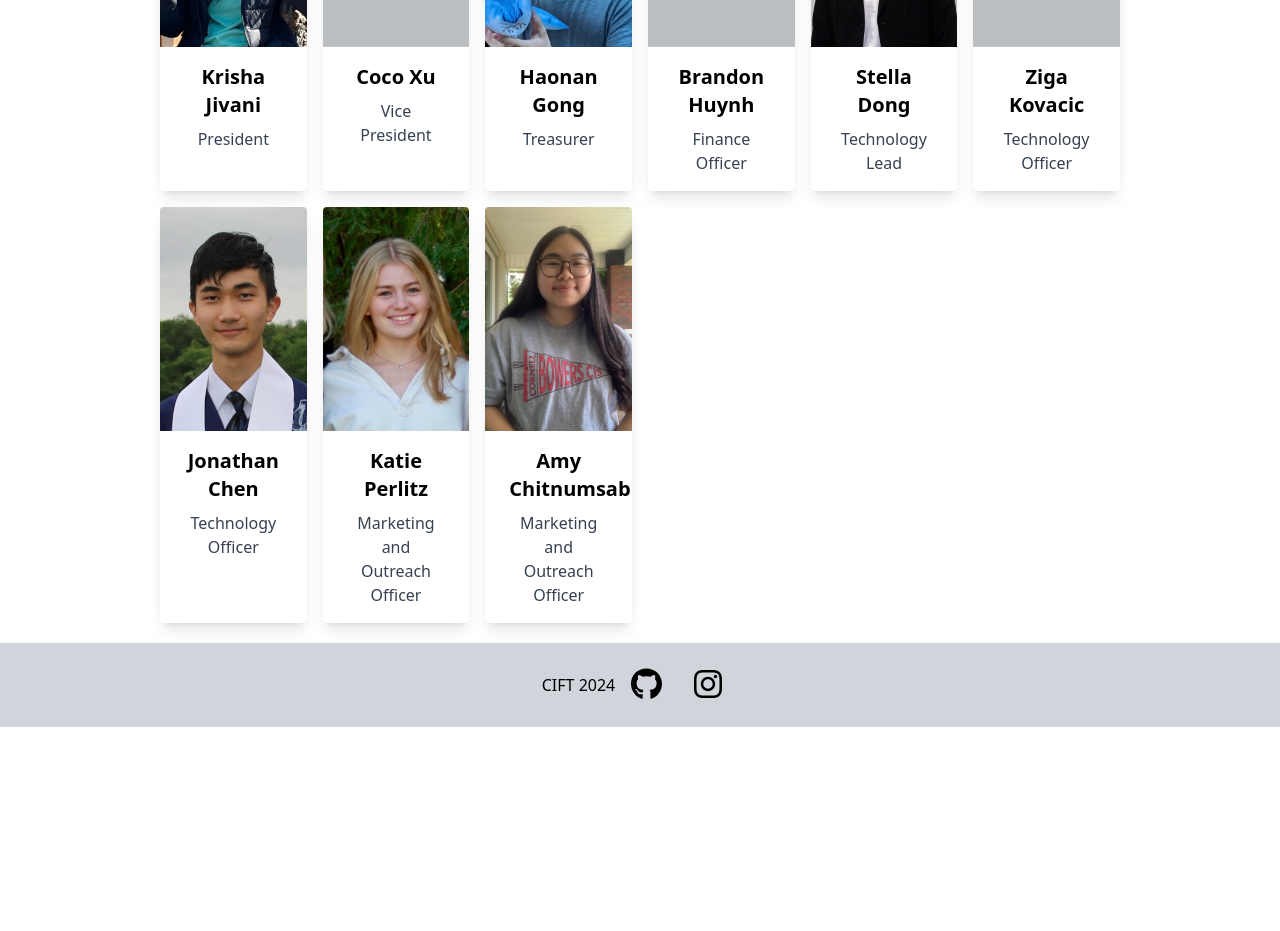
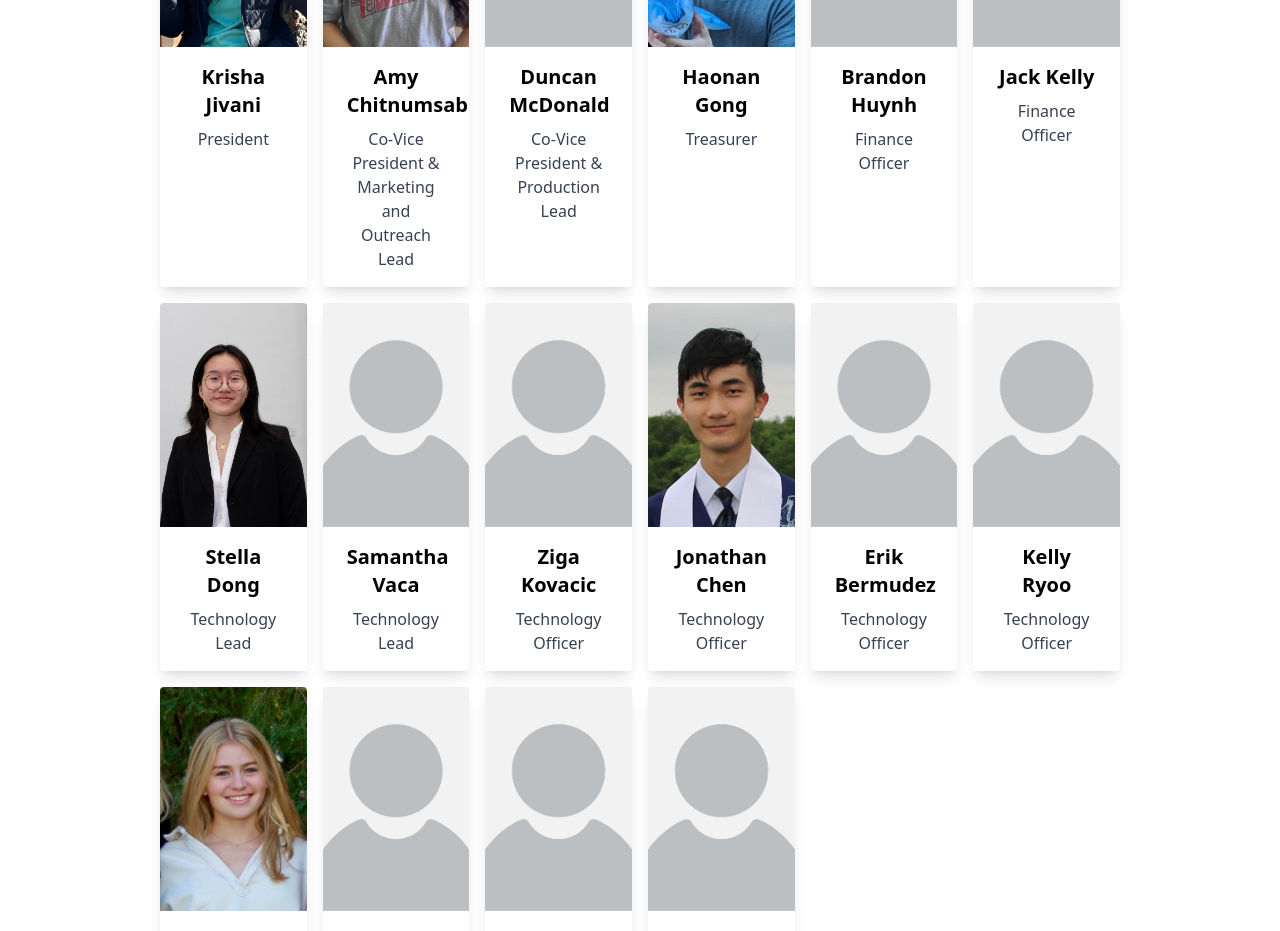
Before and after one commit to Cornell-IFT/ClubWebsite, a React (Create React App) app: page /team in a window 1280 px wide. Shown: the part 1420-2351 px from the top of the page. Before the commit the page ends 2147 px from the top, so only its background shows below. Built offline with nearby package versions, Linux system fonts and the light colour scheme.

Commit message:
Update Team.js
Updated all of the club officers

```diff
--- a/src/pages/Team.js
+++ b/src/pages/Team.js
@@ -32,7 +32,10 @@ const Team = () => {
             <TeamCard image={krisha} name="Krisha Jivani" description="President" />
           </div>
           <div class="flex justify-center">
-            <TeamCard image="/default_person.jpg" name="Coco Xu" description="Vice President" />
+            <TeamCard image={amy} name="Amy Chitnumsab" description="Co-Vice President & Marketing and Outreach Lead" />
+          </div>
+          <div class="flex justify-center">
+            <TeamCard image="/default_person.jpg" name="Duncan McDonald" description="Co-Vice President & Production Lead" />
           </div>
           <div class="flex justify-center">
             <TeamCard image={hoanan} name="Haonan Gong" description="Treasurer" />
@@ -41,7 +44,13 @@ const Team = () => {
             <TeamCard image="/default_person.jpg" name="Brandon Huynh" description="Finance Officer" />
           </div>
           <div class="flex justify-center">
+            <TeamCard image="/default_person.jpg" name="Jack Kelly" description="Finance Officer" />
+          </div>
+          <div class="flex justify-center">
             <TeamCard image={stella} name="Stella Dong" description="Technology Lead" />
+          </div>
+          <div class="flex justify-center">
+            <TeamCard image="/default_person.jpg" name="Samantha Vaca" description="Technology Lead" />
           </div>
           <div class="flex justify-center">
             <TeamCard image="/default_person.jpg" name="Ziga Kovacic" description="Technology Officer" />
@@ -50,10 +59,22 @@ const Team = () => {
             <TeamCard image={jonathan} name="Jonathan Chen" description="Technology Officer" />
           </div>
           <div class="flex justify-center">
-            <TeamCard image={katie} name="Katie Perlitz" description="Marketing and Outreach Officer" />
+            <TeamCard image="/default_person.jpg" name="Erik Bermudez" description="Technology Officer" />
           </div>
           <div class="flex justify-center">
-            <TeamCard image={amy} name="Amy Chitnumsab" description="Marketing and Outreach Officer" />
+            <TeamCard image="/default_person.jpg" name="Kelly Ryoo" description="Technology Officer" />
+          </div>
+          <div class="flex justify-center">
+            <TeamCard image={katie} name="Katie Perlitz" description="Marketing and Outreach Lead" />
+          </div>
+          <div class="flex justify-center">
+            <TeamCard image="/default_person.jpg" name="Sofia Echaniz" description="Production Lead" />
+          </div>
+          <div class="flex justify-center">
+            <TeamCard image="/default_person.jpg" name="Coco Xu" description="" />
+          </div>
+          <div class="flex justify-center">
+            <TeamCard image="/default_person.jpg" name="George Margono" description="" />
           </div>
         </div>
       </div>
```
